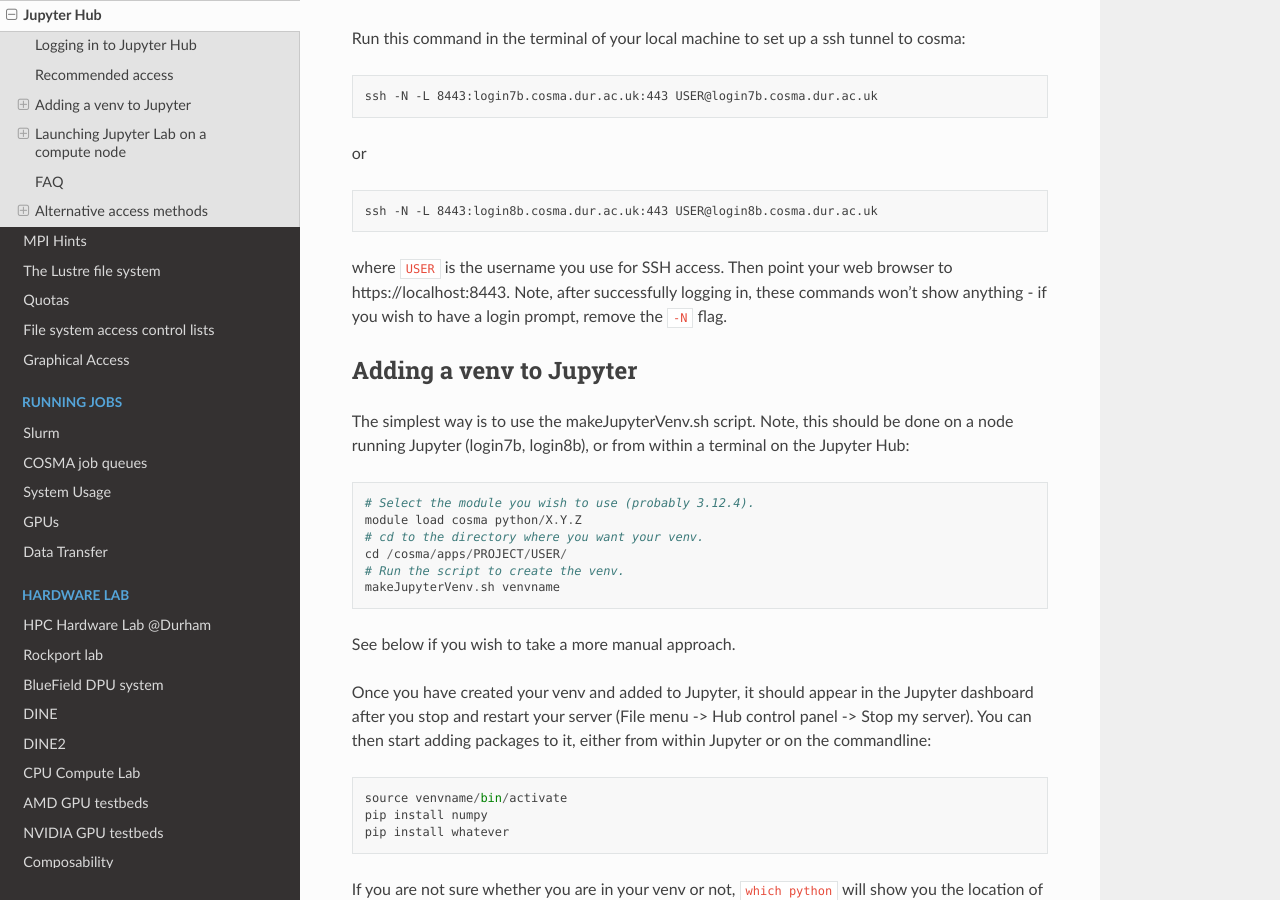
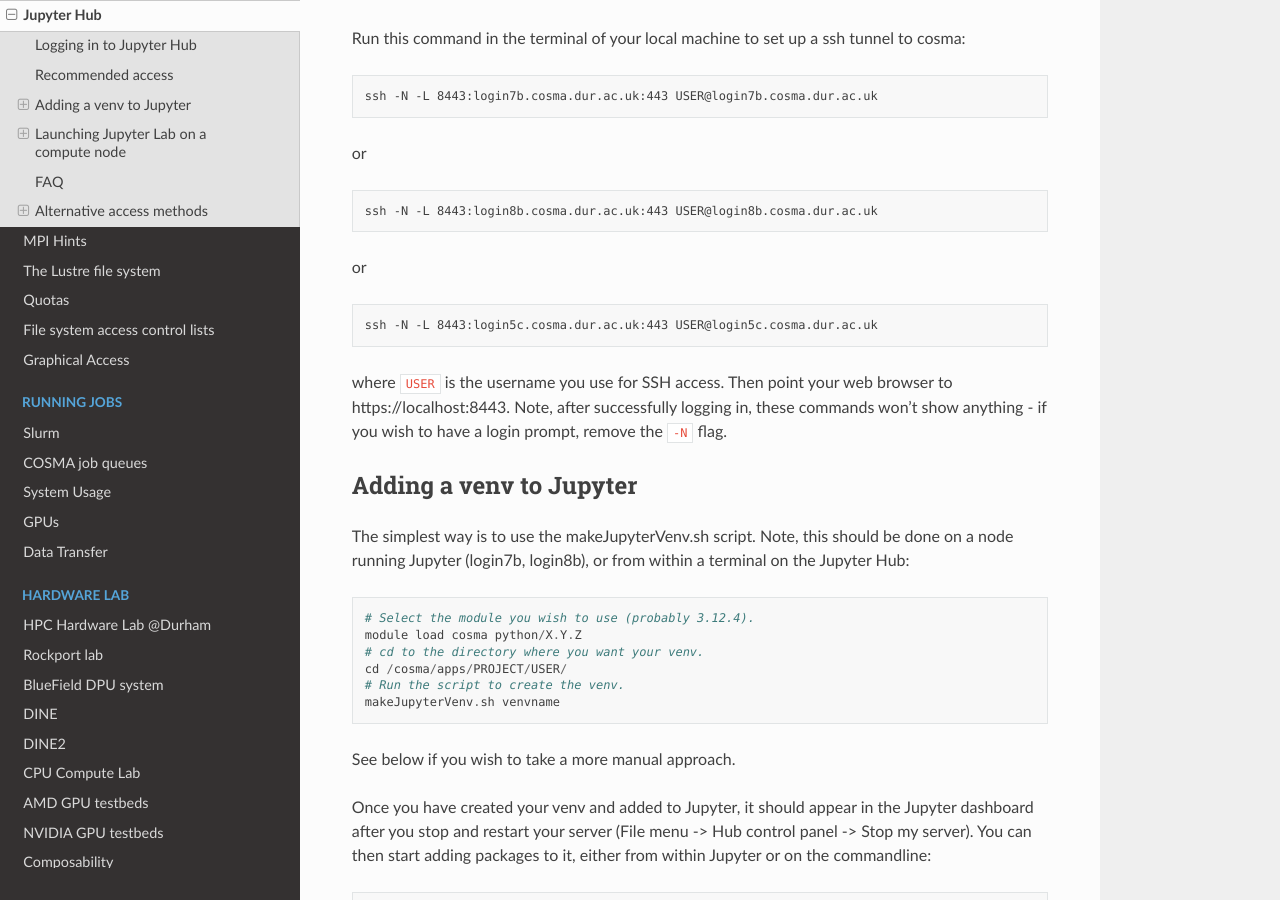
Before and after one commit to agb32/cosmadoc, a Sphinx documentation site: the page built from docs/source/jupyter.md, in a window 1280 px wide and 900 px high, scrolled down 366 px. Built offline with Sphinx 7.4.7 and the Read the Docs theme 3.1.0, drawn with Linux system fonts in a browser that asks for light colours.

Commit message:
added login5c

```diff
--- a/docs/source/jupyter.md
+++ b/docs/source/jupyter.md
@@ -15,6 +15,10 @@
 or
 
     ssh -N -L 8443:login8b.cosma.dur.ac.uk:443 USER@login8b.cosma.dur.ac.uk
+
+or
+
+    ssh -N -L 8443:login5c.cosma.dur.ac.uk:443 USER@login5c.cosma.dur.ac.uk
 
 where `USER` is the username you use for SSH access. Then point your web browser to https://localhost:8443.  Note, after successfully logging in, these commands won't show anything - if you wish to have a login prompt, remove the `-N` flag.
 
```
